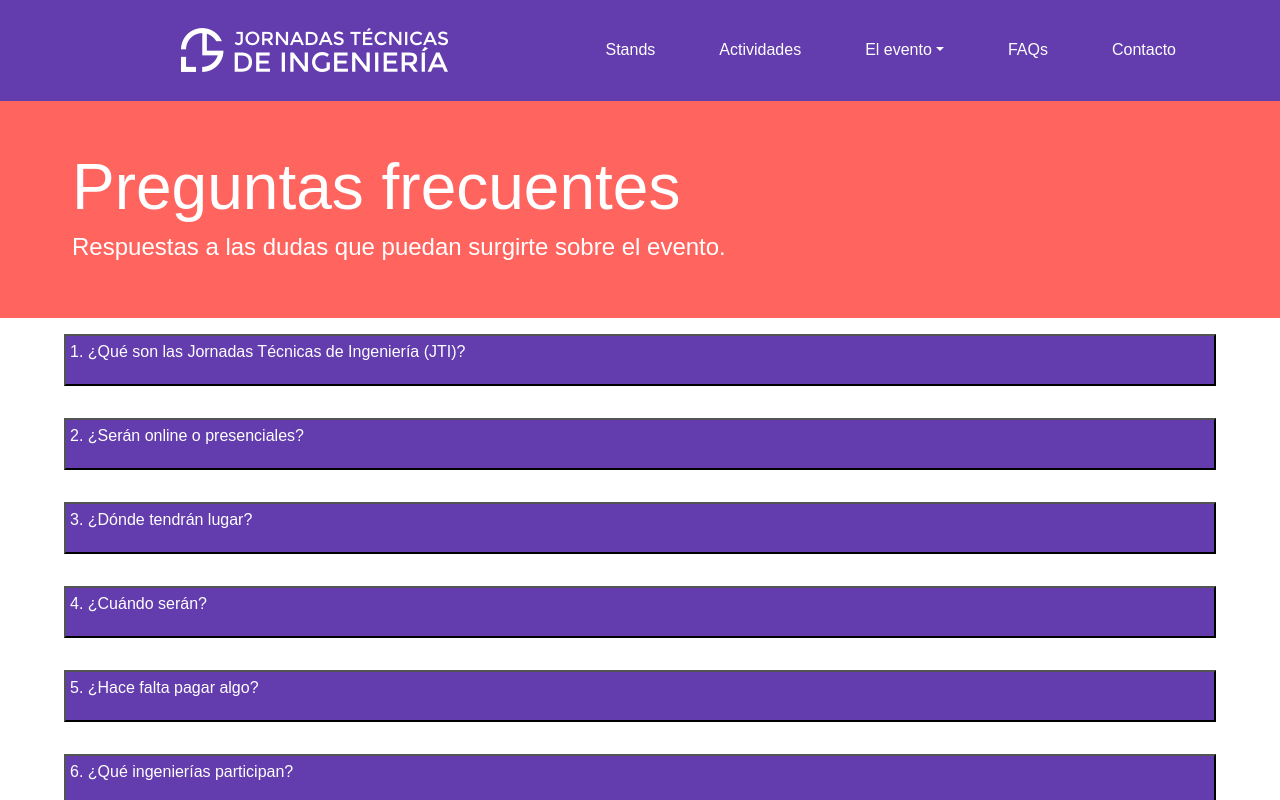
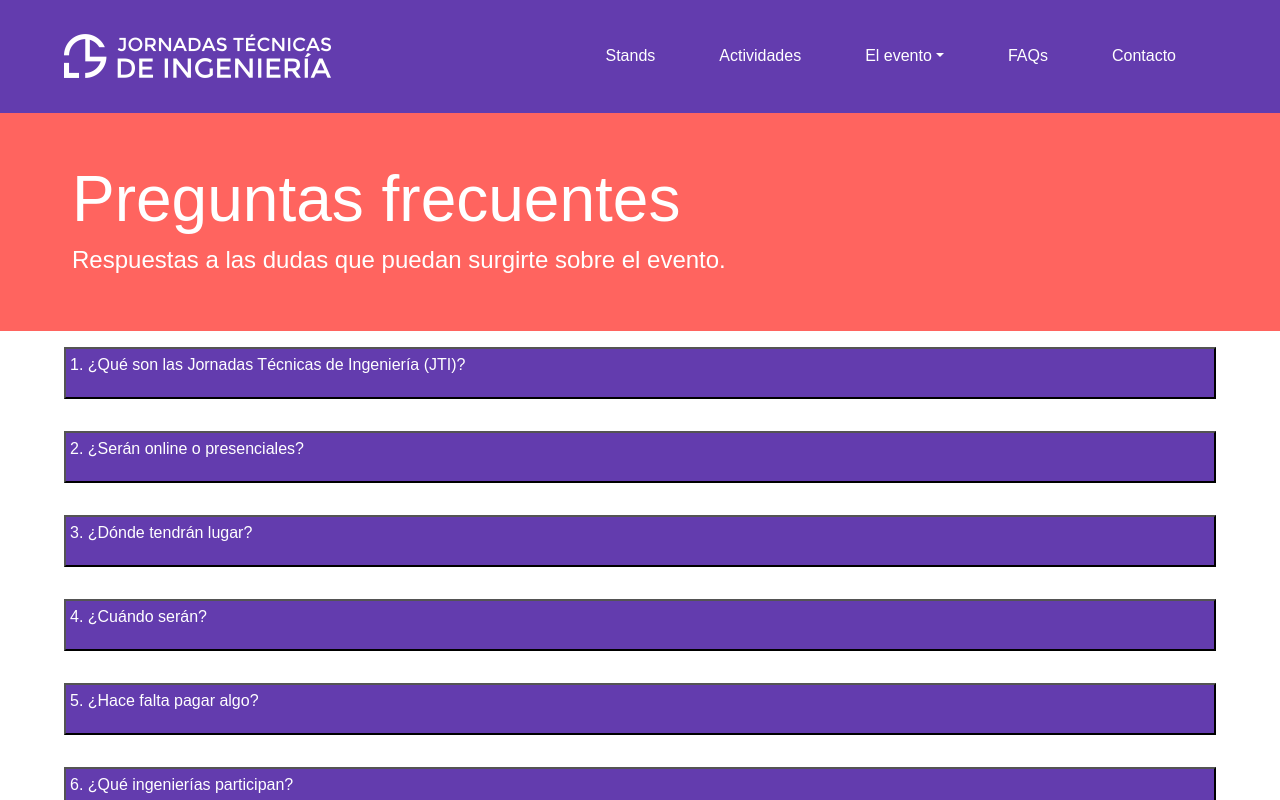
Before and after one commit to JornadasTecnicasDeIngenieria/web, a Next.js app: page /faqs in a window 1280 px wide. Shown: the top 800 px of the page. Built offline with nearby package versions, Linux system fonts and the light colour scheme.

Commit message:
Eliminación de componentes Twitch y Timer cambios en el Header

```diff
--- a/components/Header.js
+++ b/components/Header.js
@@ -21,7 +21,6 @@ export const navLinks = [
     { title: `Talleres`, path: `/talleres` },
     { title: `Stands`, path: `/stands` },
     { title: `Actividades`, path: `/actividades` },
-    //{ title: `Challenge`, path: `/isla-bonita-challenge` },
     { title: `Empresas`, path: `/empresas` },
     { title: `Organizadores`, path: `/organizadores` },
     { title: `FAQs`, path: `/faqs` },
@@ -36,8 +35,8 @@ const Header = () => {
                 <Toolbar>
                     <Container
                         maxWidth="lg"
-                        sx={{ display: `flex`, justifyContent: `space-between`, padding: `1%`, alignItems: `center` }}
-                    ><br /><br />
+                        sx={{ display: `flex`, justifyContent: `space-between`, padding: `1.5%`, alignItems: `center` }}
+                    >
                         <StyledLink activeClassName="active" href="/">
                             <PadDiv>
                             <Image src="/header.png" width="267" height="44" alt="JTI" />
```
